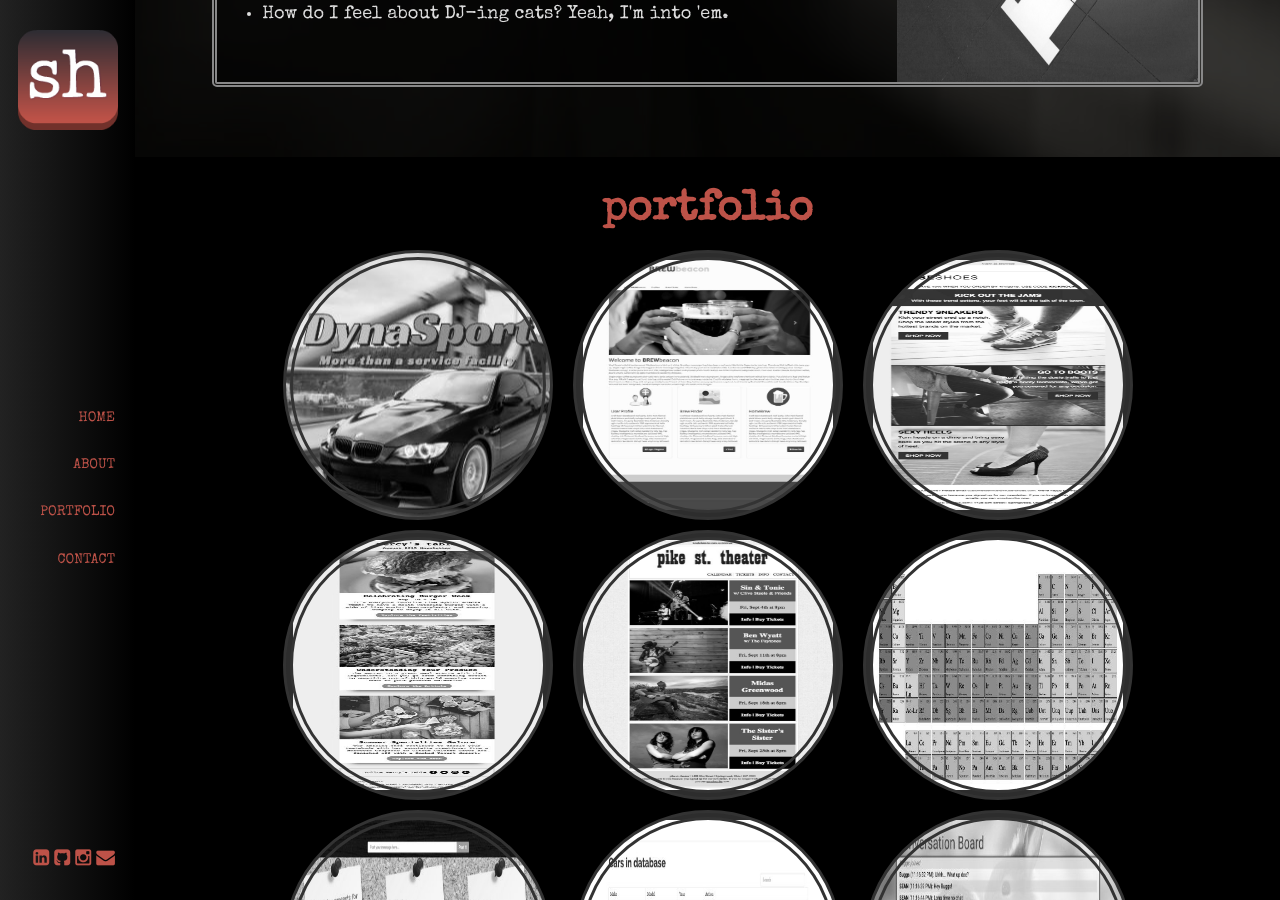
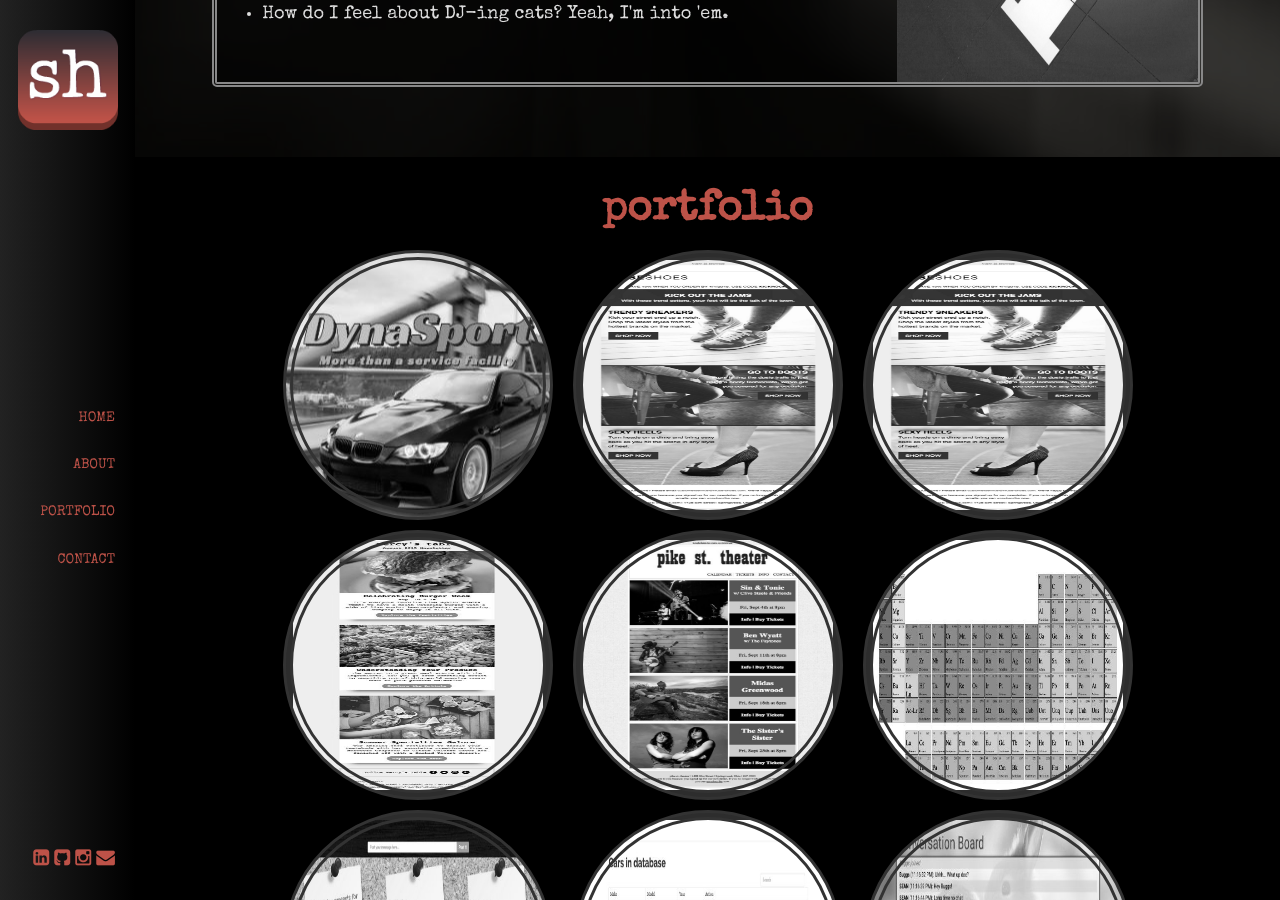
Before and after one commit to sseeaann/sseeaann.github.io, a Jekyll site: the page built from index.html, in a window 1280 px wide and 900 px high, scrolled down 2350 px. Built offline with Jekyll 4.4.1, drawn with Linux system fonts in a browser that asks for light colours; Markdown is read by kramdown in place of the engine named in the settings.

Commit message:
troubleshooting

```diff
--- a/assets/css/3-sections/portfolio.sass
+++ b/assets/css/3-sections/portfolio.sass
@@ -91,7 +91,7 @@
 
       #brew
         background:
-          image: url(/assets/img/BREWbeacon.jpg)
+          image: url(/assets/img/muse-shoes.jpg)
           repeat: no-repeat
           position: center
           size: 100% 100%
--- a/assets/css/main.css
+++ b/assets/css/main.css
@@ -982,7 +982,7 @@
         background-repeat: no-repeat;
         background-position: center; }
       section.portfolio .container .row #brew {
-        background-image: url(/assets/img/BREWbeacon.jpg);
+        background-image: url(/assets/img/muse-shoes.jpg);
         background-repeat: no-repeat;
         background-position: center;
         background-size: 100% 100%; }
```
Also changed, not shown: 1 other file.
